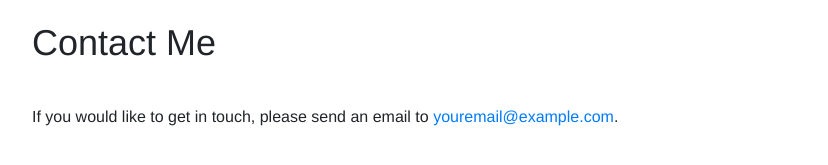
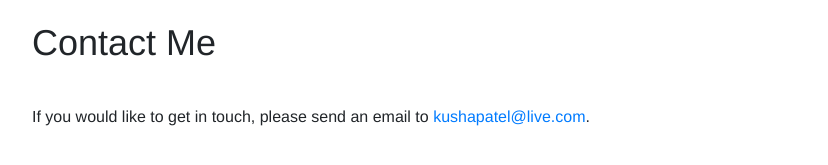
Before and after one commit to kshptl/kshptl.github.io, a Jekyll site: the page index.html, which Jekyll copies as it is, in a window 1280 px wide and 900 px high, scrolled down 912 px. Shown: the part 675-840 px from the top of the window, without its empty margins (223-1051 px from the left). Built offline with Jekyll 4.4.1, drawn with Linux system fonts in a browser that asks for light colours.

Commit message:
Update index.html

```diff
--- a/index.html
+++ b/index.html
@@ -9,7 +9,7 @@
 </head>
 <body>
 	<nav class="navbar navbar-expand-lg navbar-light bg-light">
-		<a class="navbar-brand" href="#">My Name</a>
+		<a class="navbar-brand" href="#">Kush Patel</a>
 		<button class="navbar-toggler" type="button" data-toggle="collapse" data-target="#navbarNav" aria-controls="navbarNav" aria-expanded="false" aria-label="Toggle navigation">
 			<span class="navbar-toggler-icon"></span>
 		</button>
@@ -55,7 +55,7 @@
 	<section id="contact">
 		<div class="container">
 			<h2>Contact Me</h2>
-			<p>If you would like to get in touch, please send an email to <a href="mailto:youremail@example.com">youremail@example.com</a>.</p>
+			<p>If you would like to get in touch, please send an email to <a href="mailto:kushapatel@live.com">kushapatel@live.com</a>.</p>
 		</div>
 	</section>
 
```
Also changed, not shown: other parts of index.html (+1 -1 lines).
